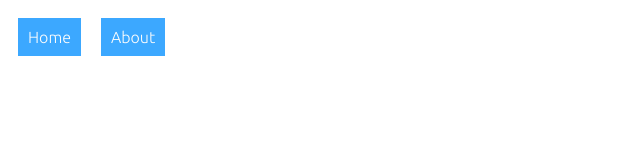
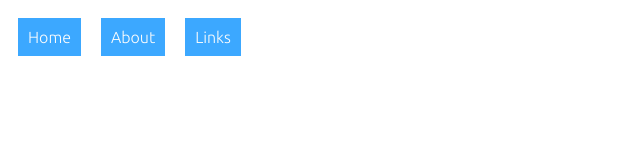
Before and after one commit to wantyapps/Site, a plain HTML site: page public/main.html in a window 1280 px wide. Shown: the whole page, without its empty margins (0-640 px from the left). Drawn offline with Linux system fonts and the light colour scheme.

Commit message:
[minor] Adding feature "Links" Route

```diff
--- a/app.js
+++ b/app.js
@@ -12,6 +12,10 @@ app.get("/about", (req, res) => { // Routing the "About" Route
 	res.sendFile(path.join(__dirname + "/public/about.html")); // Rendering the "About" HTML File
 });
 
+app.get("/links", (req, res) => { // Routing the "Links" Route
+	res.sendFile(path.join(__dirname + "/public/links.html")); // Rendering the "Links" HTML File
+}
+
 const PORT = 80; // Saving the Port to a variable
 
 app.listen(PORT, () => console.log(`Server is listening on port ${PORT}`)); // Running the server on the saved PORT variable
--- a/public/main.html
+++ b/public/main.html
@@ -9,6 +9,7 @@
 		<ul class="NavBarUL">
 			<li class="HomeBtnLI"><a href="/" class="HomeA">Home</a></li>
 			<li class="AboutBtnLI"><a href="/about" class="AboutA">About</a></li>
+			<li class="LinksBtnLI"><a href="/links" class="LinksA">Links</a></li>
 		</ul>
 	</body>
 </html>
--- a/public/mainstyle.css
+++ b/public/mainstyle.css
@@ -46,3 +46,24 @@ body {
 	text-decoration: none;
 	color: #FCFCFC;
 }
+
+.LinksBtnLI {
+	display: inline;
+	float: left;
+	background-color: #3CA8FF;
+	margin: 10px;
+	padding: 10px;
+	transition: 1s;
+}
+
+.LinksBtnLI:hover {
+	background-color: #555555;
+	transition: 1s;
+	padding: 15px;
+	font-size: 25px;
+}
+
+.LinksA {
+	text-decoration: none;
+	color: #FCFCFC;
+}
```
